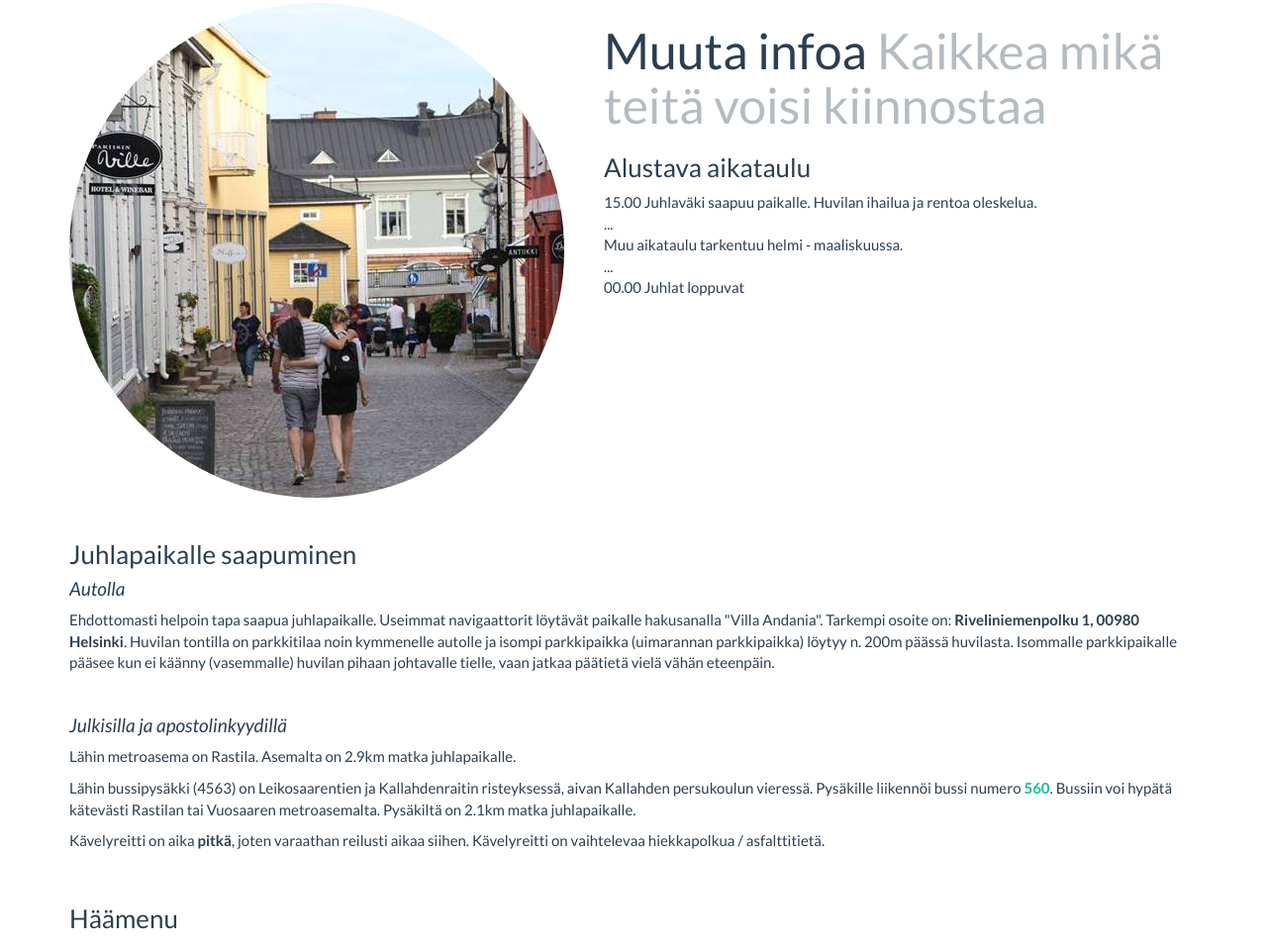
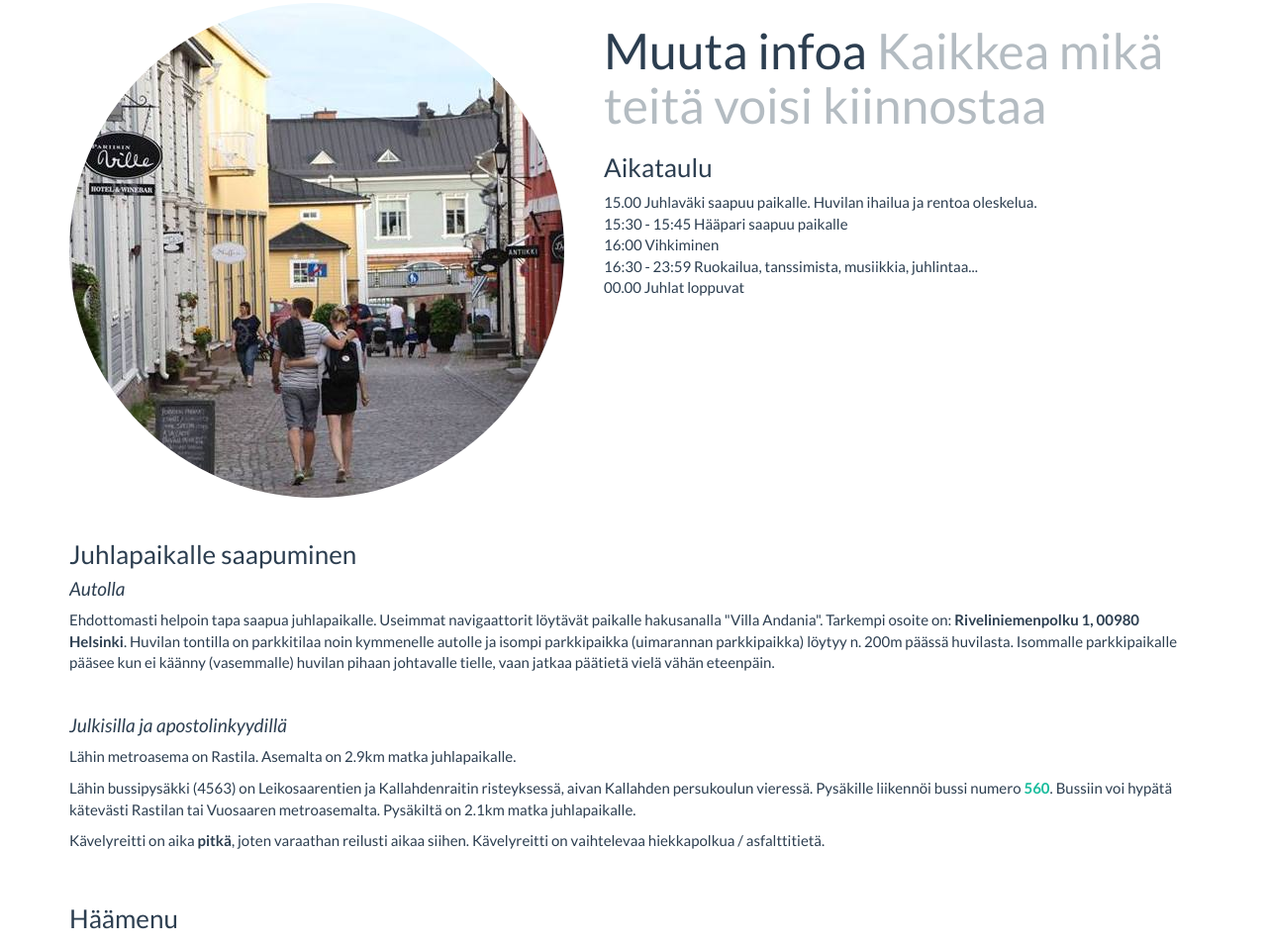
Before and after one commit to blunkka/haat, a plain HTML site: page index.html in a window 1280 px wide. Shown: the part 1389-2344 px from the top of the page at 99% size. Drawn offline with Linux system fonts and the light colour scheme.

Commit message:
timetable updated

```diff
--- a/index.html
+++ b/index.html
@@ -5,7 +5,7 @@
 
     <meta charset="utf-8">
     <meta http-equiv="X-UA-Compatible" content="IE=edge">
-    <meta name="viewport" content="width=device-width, initial-scale=1">
+    <meta name="viewport" content="width=device-width, initial-scale=1.0">
     <meta name="description" content="">
     <meta name="author" content="">
 
@@ -105,13 +105,13 @@
             </h2>
             <!--<p class="lead">FOO</p>-->
 
-            <h3>Alustava aikataulu</h3>
+            <h3>Aikataulu</h3>
 
             <ul style="list-style-type:none">
               <li>15.00 Juhlav&auml;ki saapuu paikalle. Huvilan ihailua ja rentoa oleskelua.</li>
-              <li>...</li>
-              <li>Muu aikataulu tarkentuu helmi - maaliskuussa.</li>
-              <li>...</li>
+              <li>15:30 - 15:45 H&auml;&auml;pari saapuu paikalle</li>
+              <li>16:00 Vihkiminen</li>
+              <li>16:30 - 23:59 Ruokailua, tanssimista, musiikkia, juhlintaa...</li>
               <li>00.00 Juhlat loppuvat</li>
             </ul>
 
```
